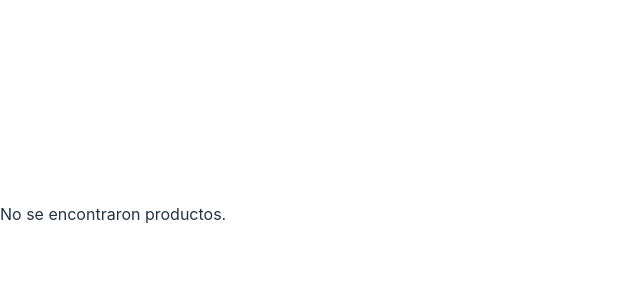
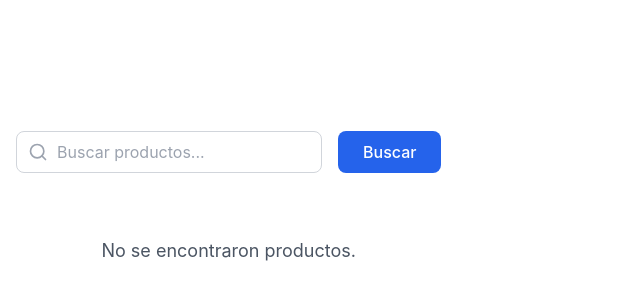
Before and after one commit to brendaJK/exassddd, a React (Vite) app: page /items in a window 1280 px wide. Shown: the part 186-486 px from the top of the page, without its empty margins (0-640 px from the left). Built offline with nearby package versions, Linux system fonts and the light colour scheme.

Commit message:
55336363tyefd

```diff
--- a/dev-dist/sw.js
+++ b/dev-dist/sw.js
@@ -82,7 +82,7 @@ define(['./workbox-54d0af47'], (function (workbox) { 'use strict';
     "revision": "3ca0b8505b4bec776b69afdba2768812"
   }, {
     "url": "index.html",
-    "revision": "0.hhk5gtbpeb"
+    "revision": "0.59q8j53l54"
   }], {});
   workbox.cleanupOutdatedCaches();
   workbox.registerRoute(new workbox.NavigationRoute(workbox.createHandlerBoundToURL("index.html"), {
--- a/index.html
+++ b/index.html
@@ -9,6 +9,7 @@
     <meta name="keywords" content="Bazar" />
     <meta name="author" content="Bazar" />
     <meta name="theme-color" content="#000000" />
+    <script src="https://cdn.tailwindcss.com"></script>
     <title>Examen</title>
   </head>
   <body>
--- a/package.json
+++ b/package.json
@@ -10,6 +10,8 @@
     "preview": "vite preview"
   },
   "dependencies": {
+    "lucide": "^0.456.0",
+    "lucide-react": "^0.456.0",
     "react": "^18.3.1",
     "react-dom": "^18.3.1",
     "react-router-dom": "^6.28.0"
--- a/src/pages/Producto.jsx
+++ b/src/pages/Producto.jsx
@@ -1,18 +1,16 @@
 import { useState, useEffect } from "react";
 import { useSearchParams, useNavigate } from "react-router-dom";
-import "./Producto.css";
-
+import { Search } from "lucide-react";
 
 const ProductList = () => {
   const [products, setProducts] = useState([]);
   const [loading, setLoading] = useState(true);
   const [error, setError] = useState(null);
-  const [searchQuery, setSearchQuery] = useState(""); // Estado para la búsqueda
+  const [searchQuery, setSearchQuery] = useState("");
   const [searchParams] = useSearchParams();
-  const navigate = useNavigate(); // Hook para la navegación
+  const navigate = useNavigate();
 
   useEffect(() => {
-    // Obtener el parámetro `q` de los SearchParams
     const query = searchParams.get("q") || searchQuery;
 
     if (query) {
@@ -39,59 +37,111 @@ const ProductList = () => {
     }
   }, [searchQuery, searchParams]);
 
-  // Manejador de cambio de búsqueda
   const handleSearchChange = (event) => {
     setSearchQuery(event.target.value);
   };
 
-  // Función para manejar la redirección
+  const handleSearch = (e) => {
+    e.preventDefault();
+    if (searchQuery.trim()) {
+      navigate(`?q=${encodeURIComponent(searchQuery.trim())}`);
+    }
+  };
+
   const handleNavigate = (id) => {
     navigate(`/item/${id}`);
   };
 
-  // Renderizado
-  if (loading) return <p>Cargando productos...</p>;
-  if (error) return <p>Error: {error}</p>;
-  if (!products.length) return <p>No se encontraron productos.</p>;
+  const getGridClassName = () => {
+    if (products.length === 1) {
+      return "flex justify-center items-start";
+    }
+    if (products.length === 2) {
+      return "grid grid-cols-1 sm:grid-cols-2 gap-6 max-w-4xl mx-auto";
+    }
+    return "grid grid-cols-1 sm:grid-cols-2 lg:grid-cols-3 xl:grid-cols-4 gap-6";
+  };
+
+  const getProductCardClassName = () => {
+    if (products.length === 1) {
+      return "w-full max-w-md flex flex-col bg-white rounded-lg overflow-hidden shadow-lg hover:shadow-xl transition-shadow duration-300";
+    }
+    return "flex flex-col bg-white rounded-lg overflow-hidden shadow-lg hover:shadow-xl transition-shadow duration-300";
+  };
+
+  if (loading) return (
+    <div className="flex justify-center items-center min-h-[50vh]">
+      <p className="text-lg">Cargando productos...</p>
+    </div>
+  );
+
+  if (error) return (
+    <div className="flex justify-center items-center min-h-[50vh]">
+      <p className="text-lg text-red-500">Error: {error}</p>
+    </div>
+  );
 
   return (
-    <div>
-      <div style={{ display: "flex", alignItems: "center", marginBottom: "20px" }}>
-
+    <div className="container mx-auto px-4 py-8">
+      <form
+        onSubmit={handleSearch}
+        className="flex flex-col sm:flex-row gap-4 items-center justify-center mb-8 max-w-4xl mx-auto"
+      >
+        <div className="relative w-full max-w-md">
+          <div className="absolute left-3 top-1/2 -translate-y-1/2 text-gray-400">
+            <Search size={20} />
+          </div>
           <input
             type="text"
             value={searchQuery}
             onChange={handleSearchChange}
             placeholder="Buscar productos..."
-          style={{
-            padding: "10px",
-            borderRadius: "5px",
-            border: "1px solid #ccc",
-            width: "250px",
-          }}
+            className="w-full pl-10 pr-4 py-2 border border-gray-300 rounded-lg focus:outline-none focus:ring-2 focus:ring-blue-500 focus:border-transparent"
           />
         </div>
+        <button
+          type="submit"
+          className="w-full sm:w-auto px-6 py-2 bg-blue-600 text-white rounded-lg hover:bg-blue-700 transition-colors duration-200 focus:outline-none focus:ring-2 focus:ring-blue-500 focus:ring-offset-2"
+        >
+          Buscar
+        </button>
+      </form>
 
-      <div style={{ display: "grid", gridTemplateColumns: "repeat(auto-fill, minmax(250px, 1fr))", gap: "20px" }}>
+      {!products.length ? (
+        <div className="text-center py-8">
+          <p className="text-lg text-gray-600">No se encontraron productos.</p>
+        </div>
+      ) : (
+        <div className={getGridClassName()}>
           {products.map((product) => (
-          <div key={product.id} className="product-card" style={{ border: "1px solid #ddd", borderRadius: "8px", padding: "15px", boxShadow: "0 4px 8px rgba(0, 0, 0, 0.1)" }}>
+            <div
+              key={product.id}
+              className={getProductCardClassName()}
+            >
+              <div className="relative pt-[75%]">
                 <img
                   src={product.thumbnail}
                   alt={product.name}
-              style={{ width: "100%", height: "200px", objectFit: "cover", borderRadius: "8px" }}
+                  className="absolute top-0 left-0 w-full h-full object-cover"
                 />
-            <h3 style={{ fontSize: "18px", margin: "15px 0" }}>{product.name}</h3>
-            <p style={{ color: "#555" }}>{product.description}</p>
-            <p style={{ fontWeight: "bold", marginTop: "10px" }}>${product.price}</p>
+              </div>
+              <div className="p-4 flex flex-col flex-grow">
+                <h3 className="text-lg font-semibold mb-2 line-clamp-2">{product.name}</h3>
+                <p className="text-gray-600 text-sm mb-4 flex-grow line-clamp-3">{product.description}</p>
+                <div className="mt-auto">
+                  <p className="text-xl font-bold text-blue-600 mb-3">${product.price}</p>
                   <button
                     onClick={() => handleNavigate(product.id)}
-              style={{ padding: "10px 15px", backgroundColor: "#4CAF50", color: "white", border: "none", borderRadius: "5px", cursor: "pointer", marginTop: "10px" }}
+                    className="w-full py-2 bg-blue-600 text-white rounded-lg hover:bg-blue-700 transition-colors duration-200 focus:outline-none focus:ring-2 focus:ring-blue-500 focus:ring-offset-2"
                   >
                     Ver detalles
                   </button>
                 </div>
+              </div>
+            </div>
           ))}
         </div>
+      )}
     </div>
   );
 };
```
Also changed, not shown: 1 other file (tests, documents, lock files or other folders). Lines whose indentation alone changed are shown as unchanged.
